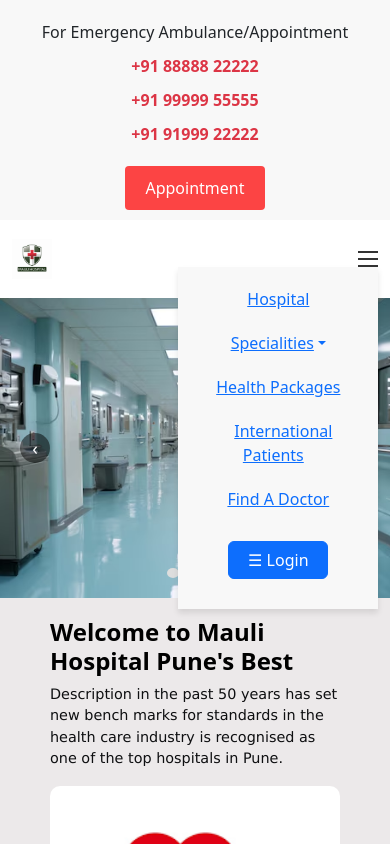
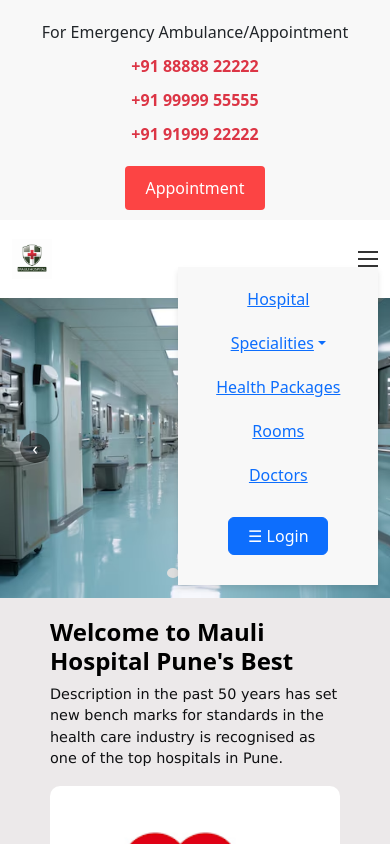
Before and after one commit to krushnahk1/cms, a React (Create React App) app: page / in a window 390 px wide. Both pictures are taken after a click on the element 368 px from the left and 259 px from the top of the page. Shown: the top 844 px of the page. Built offline with nearby package versions, Linux system fonts and the light colour scheme.

Commit message:
header name changes

```diff
--- a/src/component/Header.js
+++ b/src/component/Header.js
@@ -124,8 +124,8 @@
           )}
         </li>
         <li><a href="#">Health Packages</a></li>
-        <li><a href="#international-patients">International Patients</a></li>
-        <li><a href="#">Find A Doctor</a></li>
+        <li><a href="#">Rooms</a></li>
+        <li><a href="#">Doctors</a></li>
         <li className="LoginMenuDrop">
           <button className="Loginmenu btn btn-primary" onClick={toggleMenu}>
             ☰ Login
```
